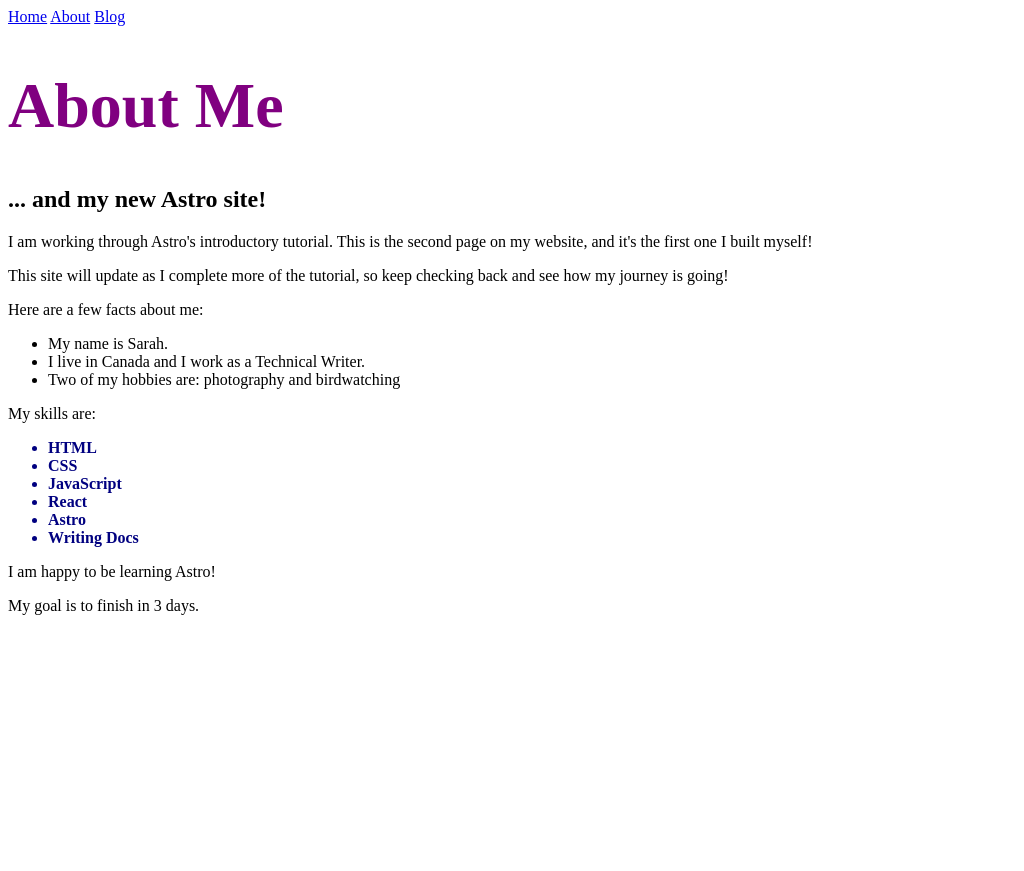
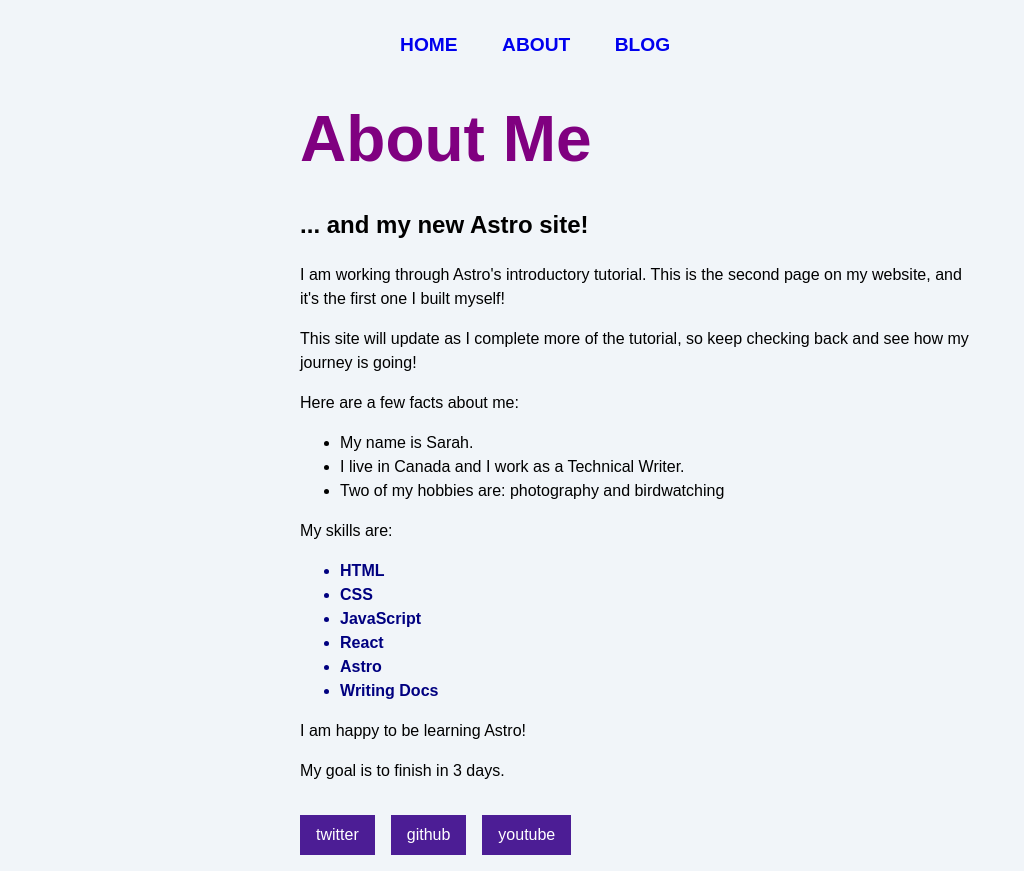
Before and after one commit to Maku459/astro-tutorial-kansai, an Astro site: page /about in a window 1280 px wide. Shown: the whole page, without its empty margins (0-1024 px from the left). Before the commit the page ends 800 px from the top, so only its background shows below. Built offline with nearby package versions, Linux system fonts and the light colour scheme; Astro itself is replaced by a stand-in of ours.

Commit message:
feat: コンポーネント追加

```diff
--- /dev/null
+++ b/src/components/Footer.astro
@@ -0,0 +1,19 @@
+---
+const platform = "github";
+const username = "withastro";
+
+import Social from "./Social.astro";
+---
+
+<style>
+    footer {
+        display: flex;
+        gap: 1rem;
+        margin-top: 2rem;
+    }
+</style>
+<footer>
+    <Social platform="twitter" username="astrodotbuild" />
+    <Social platform="github" username="withastro" />
+    <Social platform="youtube" username="astrodotbuild" />
+</footer>
--- /dev/null
+++ b/src/components/Hamburger.astro
@@ -0,0 +1,8 @@
+---
+---
+
+<div class="hamburger">
+    <span class="line"></span>
+    <span class="line"></span>
+    <span class="line"></span>
+</div>
--- /dev/null
+++ b/src/components/Header.astro
@@ -0,0 +1,11 @@
+---
+import Hamburger from "./Hamburger.astro";
+import Navigation from "./Navigation.astro";
+---
+
+<header>
+    <nav>
+        <Hamburger />
+        <Navigation />
+    </nav>
+</header>
--- /dev/null
+++ b/src/components/Navigation.astro
@@ -0,0 +1,8 @@
+---
+---
+
+<div class="nav-links">
+    <a href="/">Home</a>
+    <a href="/about/">About</a>
+    <a href="/blog/">Blog</a>
+</div>
--- /dev/null
+++ b/src/components/Social.astro
@@ -0,0 +1,14 @@
+---
+const { platform, username } = Astro.props;
+---
+
+<a href={`https://www.${platform}.com/${username}`}>{platform}</a>
+
+<style>
+    a {
+        padding: 0.5rem 1rem;
+        color: white;
+        background-color: #4c1d95;
+        text-decoration: none;
+    }
+</style>
--- a/src/pages/about.astro
+++ b/src/pages/about.astro
@@ -1,4 +1,7 @@
 ---
+import "../styles/global.css";
+import Header from "../components/Header.astro";
+import Footer from "../components/Footer.astro";
 const pageTitle = "About Me";
 
 const identity = {
@@ -37,9 +40,7 @@
         </style>
     </head>
     <body>
-        <a href="/">Home</a>
-        <a href="/about/">About</a>
-        <a href="/blog/">Blog</a>
+        <Header />
         <h1>{pageTitle}</h1>
         <h2>... and my new Astro site!</h2>
 
@@ -84,5 +85,6 @@
                 <p>My goal is not 3 days.</p>
             )
         }
+        <Footer />
     </body>
 </html>
--- /dev/null
+++ b/src/scripts/menu.js
@@ -0,0 +1,3 @@
+document.querySelector(".hamburger").addEventListener("click", () => {
+    document.querySelector(".nav-links").classList.toggle("expanded");
+});
--- /dev/null
+++ b/src/styles/global.css
@@ -0,0 +1,82 @@
+html {
+    background-color: #f1f5f9;
+    font-family: sans-serif;
+}
+
+body {
+    margin: 0 auto;
+    width: 100%;
+    max-width: 80ch;
+    padding: 1rem;
+    line-height: 1.5;
+}
+
+* {
+    box-sizing: border-box;
+}
+
+h1 {
+    margin: 1rem 0;
+    font-size: 2.5rem;
+}
+
+/* nav styles */
+.hamburger {
+    padding-right: 20px;
+    cursor: pointer;
+}
+
+.hamburger .line {
+    display: block;
+    width: 40px;
+    height: 5px;
+    margin-bottom: 10px;
+    background-color: #ff9776;
+}
+
+.nav-links {
+    width: 100%;
+    top: 5rem;
+    left: 48px;
+    background-color: #ff9776;
+    display: none;
+    margin: 0;
+}
+
+.nav-links a {
+    display: block;
+    text-align: center;
+    padding: 10px 0;
+    text-decoration: none;
+    font-size: 1.2rem;
+    font-weight: bold;
+    text-transform: uppercase;
+}
+
+.nav-links a:hover,
+a:focus {
+    background-color: #ff9776;
+}
+
+.expanded {
+    display: unset;
+}
+
+@media screen and (min-width: 636px) {
+    .nav-links {
+        margin-left: 5em;
+        display: block;
+        position: static;
+        width: auto;
+        background: none;
+    }
+
+    .nav-links a {
+        display: inline-block;
+        padding: 15px 20px;
+    }
+
+    .hamburger {
+        display: none;
+    }
+}
```
Also changed, not shown: src/pages/blog.astro (+8 -3 lines), src/pages/index.astro (+8 -3 lines).
